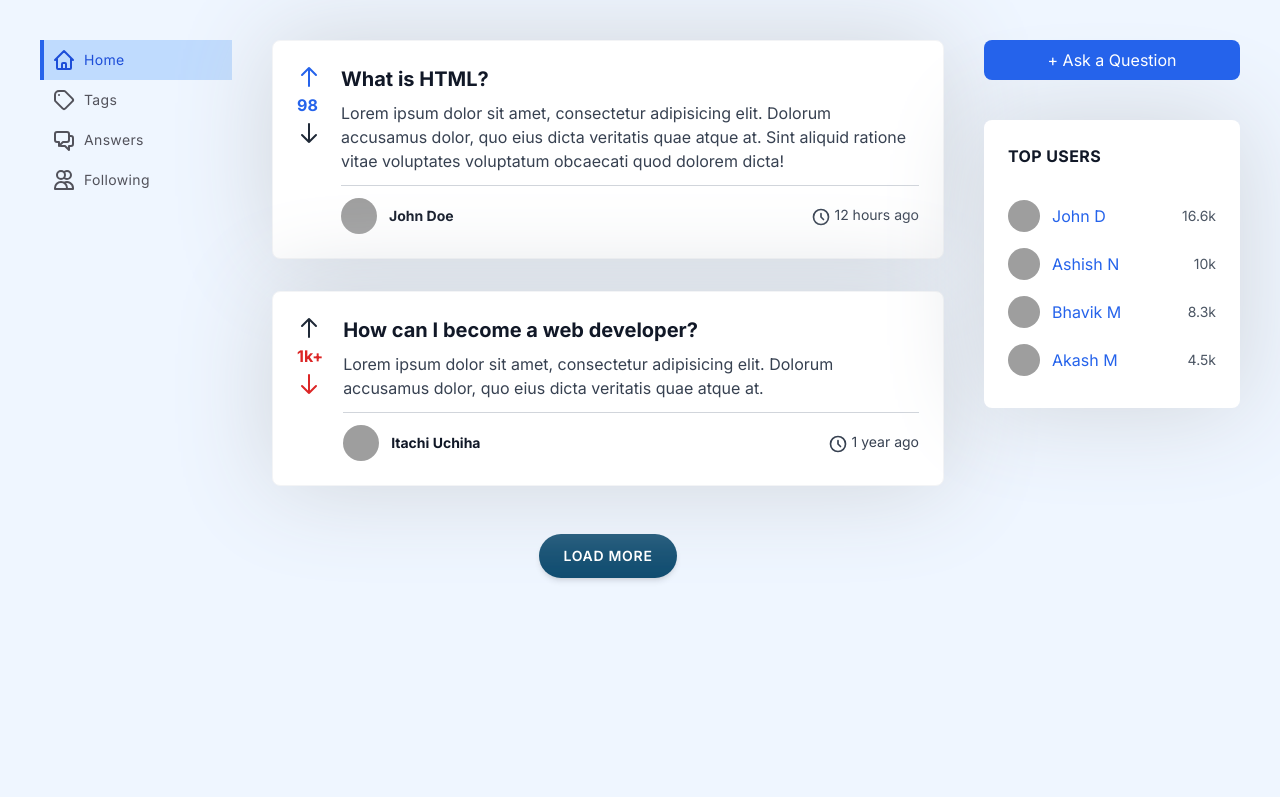
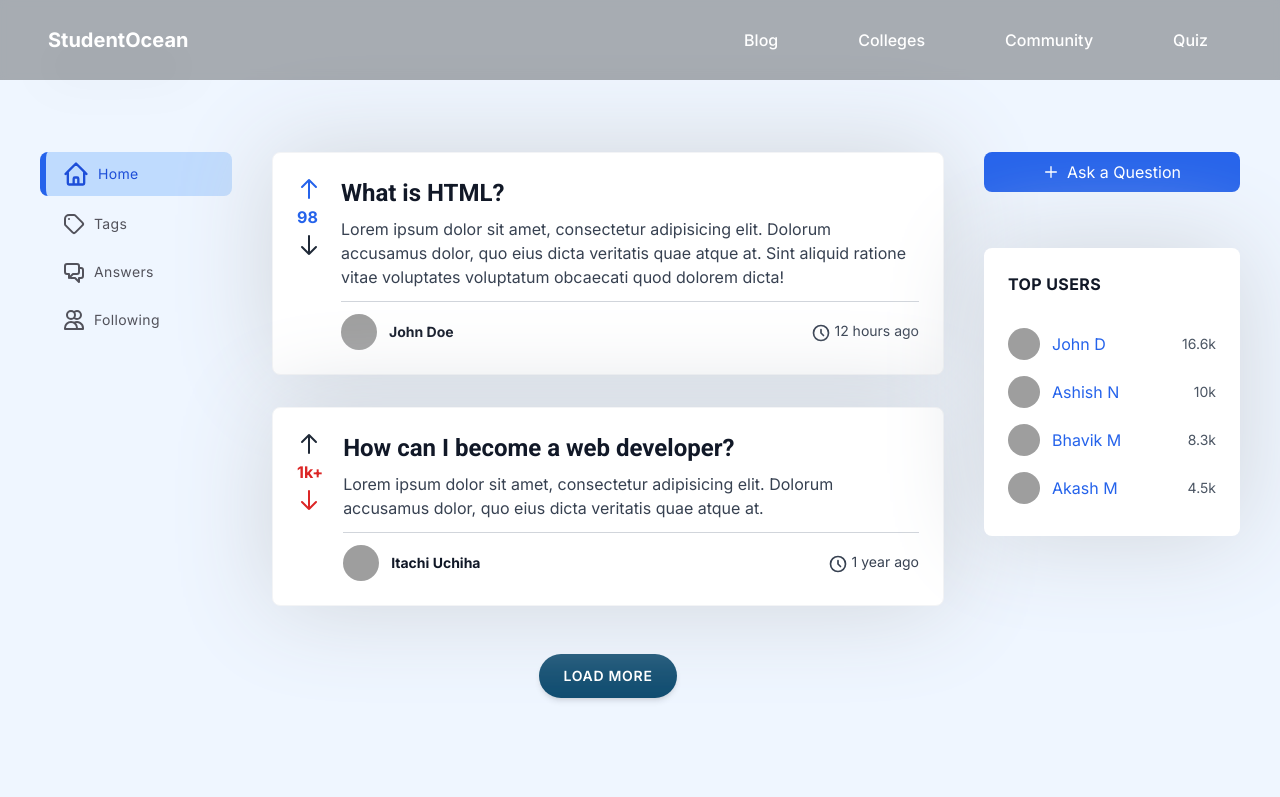
Before and after one commit to Akash3444/studentocean, a website: page community.html in a window 1280 px wide. Drawn offline with Linux system fonts and the light colour scheme; grey boxes are pictures that could not be loaded.

Commit message:
change question font to roboto

```diff
--- a/community.html
+++ b/community.html
@@ -5,7 +5,7 @@
     <meta http-equiv="X-UA-Compatible" content="IE=edge" />
     <meta name="viewport" content="width=device-width, initial-scale=1.0" />
     <link
-      href="https://fonts.googleapis.com/css2?family=Inter:wght@100;200;300;400;500;600;700;800;900&display=swap"
+      href="https://fonts.googleapis.com/css2?family=Inter:wght@100;200;300;400;500;600;700;800;900&family=Roboto:ital,wght@0,100;0,300;0,400;0,500;0,700;0,900;1,100;1,300;1,400;1,500;1,700;1,900&display=swap"
       rel="stylesheet"
     />
     <link rel="stylesheet" href="./styles.css" />
@@ -13,16 +13,48 @@
   </head>
 
   <body class="bg-blue-50">
-    <div class="max-w-screen-xl mx-auto flex justify-around gap-6 pt-10 px-8">
+    <header class="hidden md:block">
+      <nav
+        class="z-20 fixed top-0 inset-x-0 h-20 flex items-center justify-between bg-black/30 px-8 sm:px-12 backdrop-filter backdrop-blur-[4px]"
+      >
+        <a href="/" class="text-xl font-bold text-white drop-shadow-2xl"
+          >StudentOcean</a
+        >
+        <svg
+          xmlns="http://www.w3.org/2000/svg"
+          class="md:hidden h-7 w-7 text-white"
+          fill="none"
+          viewBox="0 0 24 24"
+          stroke="currentColor"
+        >
+          <path
+            stroke-linecap="round"
+            stroke-linejoin="round"
+            stroke-width="2"
+            d="M4 6h16M4 12h16M4 18h16"
+          />
+        </svg>
+
+        <ul class="desktop-navigation hidden text-white md:flex gap-8">
+          <li><a href="/blog">Blog</a></li>
+          <li><a href="/colleges">Colleges</a></li>
+          <li><a href="/community">Community</a></li>
+          <li><a href="/quiz">Quiz</a></li>
+        </ul>
+      </nav>
+    </header>
+    <div
+      class="max-w-screen-xl mx-auto flex justify-around gap-6 mt-0 md:mt-28 pt-10 px-8"
+    >
       <aside class="flex-1 hidden md:block w-full max-w-[12rem]">
-        <ul class="flex flex-col items-start">
+        <ul class="flex flex-col gap-y-2 items-start">
           <li
-            class="w-full text-blue-700 bg-blue-200 border-l-4 border-blue-600 p-2"
+            class="w-full text-blue-700 bg-blue-200 border-l-[6px] border-blue-600 py-2 px-4 rounded-lg"
           >
             <a href="#" class="flex items-center gap-x-2">
               <svg
                 xmlns="http://www.w3.org/2000/svg"
-                class="h-6 w-6"
+                class="h-7 w-7"
                 fill="none"
                 viewBox="0 0 24 24"
                 stroke="currentColor"
@@ -38,7 +70,9 @@
             >
           </li>
 
-          <li class="w-full text-zinc-600 p-2 border-l-4 border-transparent">
+          <li
+            class="w-full text-zinc-600 py-2 px-4 border-l-[6px] border-transparent"
+          >
             <a href="#" class="flex items-center gap-x-2">
               <svg
                 xmlns="http://www.w3.org/2000/svg"
@@ -58,7 +92,9 @@
             >
           </li>
 
-          <li class="w-full text-zinc-600 p-2 border-l-4 border-transparent">
+          <li
+            class="w-full text-zinc-600 py-2 px-4 border-l-[6px] border-transparent"
+          >
             <a href="#" class="flex items-center gap-x-2">
               <svg
                 xmlns="http://www.w3.org/2000/svg"
@@ -78,7 +114,9 @@
             >
           </li>
 
-          <li class="w-full text-zinc-600 p-2 border-l-4 border-transparent">
+          <li
+            class="w-full text-zinc-600 py-2 px-4 border-l-[6px] border-transparent"
+          >
             <a href="#" class="flex items-center gap-x-2">
               <svg
                 xmlns="http://www.w3.org/2000/svg"
@@ -143,7 +181,9 @@
             <div class="divide-y divide-gray-300">
               <!-- Question, description -->
               <div class="pb-3">
-                <h2 class="text-xl font-bold text-gray-900">What is HTML?</h2>
+                <h2 class="text-2xl font-bold text-gray-900 font-roboto">
+                  What is HTML?
+                </h2>
                 <p class="text-gray-700 mt-2">
                   Lorem ipsum dolor sit amet, consectetur adipisicing elit.
                   Dolorum accusamus dolor, quo eius dicta veritatis quae atque
@@ -230,7 +270,7 @@
             <div class="divide-y divide-gray-300">
               <!-- Question, description -->
               <div class="pb-3">
-                <h2 class="text-xl font-bold text-gray-900">
+                <h2 class="text-2xl font-bold text-gray-900 font-roboto">
                   How can I become a web developer?
                 </h2>
                 <p class="text-gray-700 mt-2">
@@ -284,11 +324,27 @@
       </main>
 
       <section class="flex-1 hidden lg:block min-w-[16rem] max-w-[16rem]">
-        <button class="w-full bg-blue-600 text-white px-6 py-2 rounded-lg">
-          + Ask a Question
+        <button
+          class="flex items-center justify-center gap-x-2 w-full bg-blue-600 text-white px-6 py-2 rounded-lg"
+        >
+          <svg
+            xmlns="http://www.w3.org/2000/svg"
+            class="h-4 w-4 text-white"
+            fill="none"
+            viewBox="0 0 24 24"
+            stroke="currentColor"
+          >
+            <path
+              stroke-linecap="round"
+              stroke-linejoin="round"
+              stroke-width="2"
+              d="M12 4v16m8-8H4"
+            />
+          </svg>
+          <span>Ask a Question</span>
         </button>
 
-        <div class="bg-white shadow-around-lg p-6 mt-10 rounded-lg">
+        <div class="bg-white shadow-around-lg p-6 mt-14 rounded-lg">
           <h6 class="text-gray-900 uppercase font-bold tracking-wide">
             Top Users
           </h6>
@@ -346,15 +402,16 @@
       </section>
     </div>
 
+    <footer>
       <nav
-      class="bottom-nav md:hidden max-w-sm fixed inset-x-0 mx-auto bottom-8 bg-white rounded-lg px-6 py-2"
+        class="bottom-nav md:hidden max-w-[20rem] fixed inset-x-0 mx-auto bottom-8 bg-white rounded-lg px-6 py-2"
       >
         <ul class="flex items-center justify-between">
-        <li class="text-zinc-500">
+          <li class="text-blue-600">
             <a href="#" class="flex flex-col justify-center items-center">
               <svg
                 xmlns="http://www.w3.org/2000/svg"
-              class="h-6 w-6"
+                class="h-7 w-7"
                 fill="none"
                 viewBox="0 0 24 24"
                 stroke="currentColor"
@@ -366,7 +423,7 @@
                   d="M3 12l2-2m0 0l7-7 7 7M5 10v10a1 1 0 001 1h3m10-11l2 2m-2-2v10a1 1 0 01-1 1h-3m-6 0a1 1 0 001-1v-4a1 1 0 011-1h2a1 1 0 011 1v4a1 1 0 001 1m-6 0h6"
                 />
               </svg>
-            <span class="text-sm">Home</span></a
+              <span class="text-[12px]">Home</span></a
             >
           </li>
 
@@ -374,7 +431,7 @@
             <a href="#" class="flex flex-col justify-center items-center">
               <svg
                 xmlns="http://www.w3.org/2000/svg"
-              class="h-6 w-6"
+                class="h-7 w-7"
                 fill="none"
                 viewBox="0 0 24 24"
                 stroke="currentColor"
@@ -386,7 +443,7 @@
                   d="M12 4v16m8-8H4"
                 />
               </svg>
-            <span class="text-sm">Create</span></a
+              <span class="text-[12px]">Create</span></a
             >
           </li>
 
@@ -394,7 +451,7 @@
             <a href="#" class="flex flex-col justify-center items-center">
               <svg
                 xmlns="http://www.w3.org/2000/svg"
-              class="h-6 w-6"
+                class="h-7 w-7"
                 fill="none"
                 viewBox="0 0 24 24"
                 stroke="currentColor"
@@ -406,7 +463,7 @@
                   d="M21 21l-6-6m2-5a7 7 0 11-14 0 7 7 0 0114 0z"
                 />
               </svg>
-            <span class="text-sm">Search</span></a
+              <span class="text-[12px]">Search</span></a
             >
           </li>
 
@@ -414,7 +471,7 @@
             <a href="#" class="flex flex-col justify-center items-center">
               <svg
                 xmlns="http://www.w3.org/2000/svg"
-              class="h-6 w-6"
+                class="h-7 w-7"
                 fill="none"
                 viewBox="0 0 24 24"
                 stroke="currentColor"
@@ -426,10 +483,11 @@
                   d="M17 8h2a2 2 0 012 2v6a2 2 0 01-2 2h-2v4l-4-4H9a1.994 1.994 0 01-1.414-.586m0 0L11 14h4a2 2 0 002-2V6a2 2 0 00-2-2H5a2 2 0 00-2 2v6a2 2 0 002 2h2v4l.586-.586z"
                 />
               </svg>
-            <span class="text-sm">Answers</span></a
+              <span class="text-[12px]">Answers</span></a
             >
           </li>
         </ul>
       </nav>
+    </footer>
   </body>
 </html>
```
Also changed, not shown: styles.css. Lines whose indentation alone changed are shown as unchanged.
